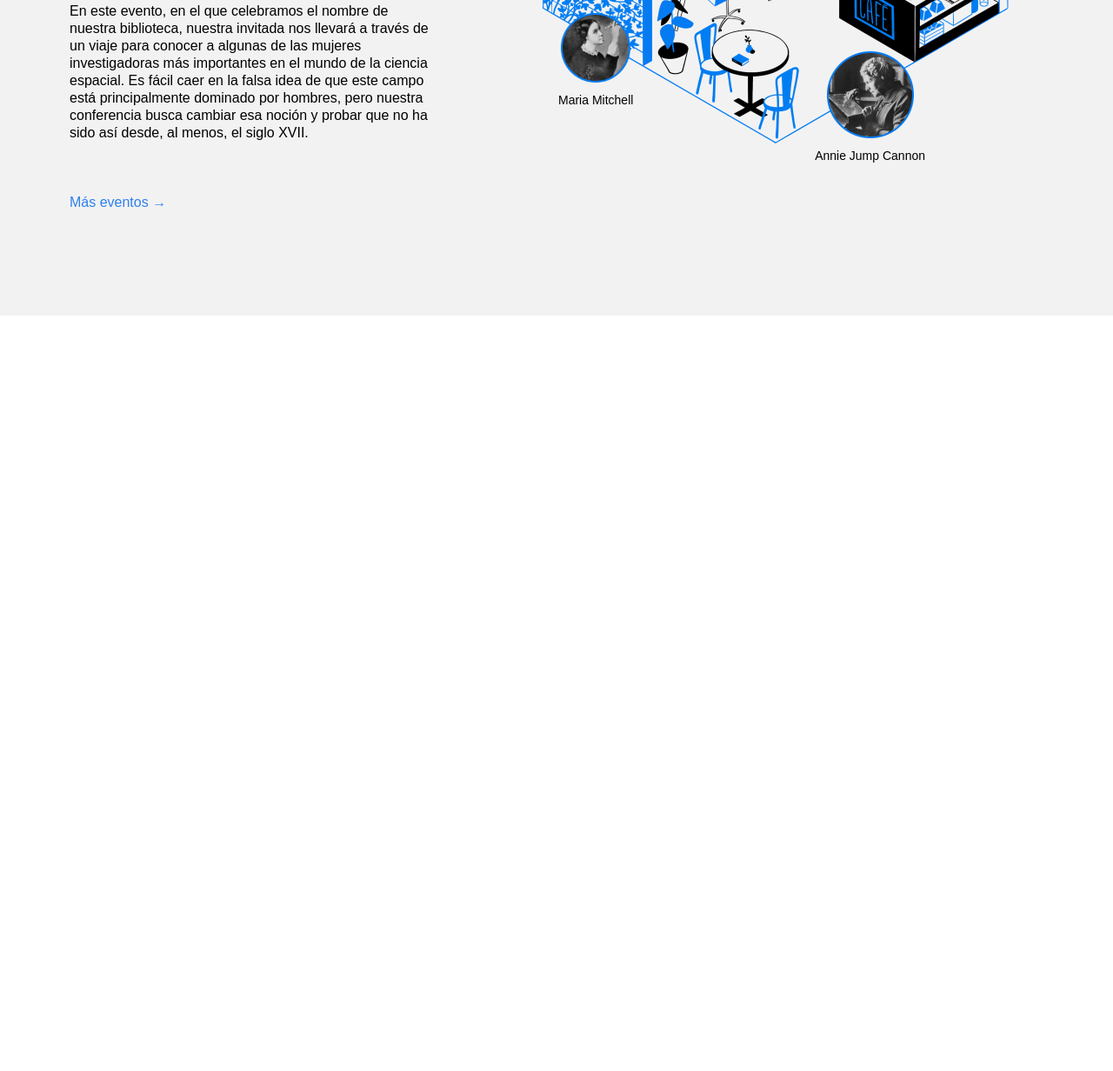
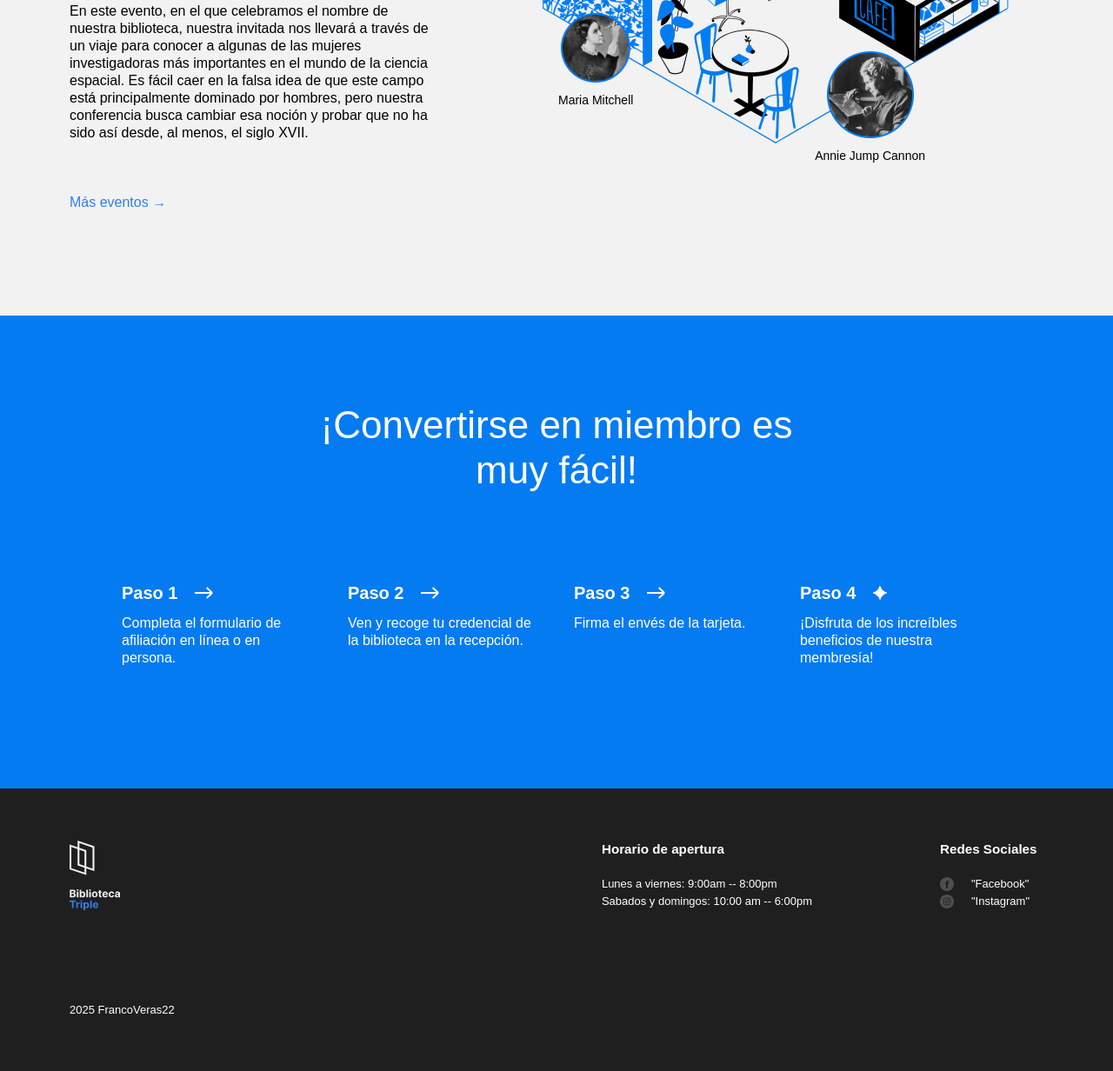
Before and after one commit to FrancoVeras22/web_project_library_es, a plain HTML site: page index.html in a window 1280 px wide. Shown: the part 2575-3807 px from the top of the page at 87% size. Before the commit the page ends 2938 px from the top, so only its background shows below. Drawn offline with Linux system fonts and the light colour scheme.

Commit message:
anexo clase membership y footer, index.html style.css

```diff
--- a/index.html
+++ b/index.html
@@ -212,7 +212,114 @@
             </div>
           </div>
         </section>
+        <section class="membership" id="membership">
+          <h2 class="membership__title">
+            ¡Convertirse en miembro es muy fácil!
+          </h2>
+          <ul class="membership__steps">
+            <li class="step">
+              <h3 class="step__title">
+                Paso 1
+                <img
+                  src="./images/icon_step_forward.svg"
+                  alt="icon forward"
+                  class="step__icon"
+                />
+              </h3>
+              <p class="step__description">
+                Completa el formulario de afiliación en línea o en persona.
+              </p>
+            </li>
+            <li class="step">
+              <h3 class="step__title">
+                Paso 2
+                <img
+                  src="./images/icon_step_forward.svg"
+                  alt="icon forward"
+                  class="step__icon"
+                />
+              </h3>
+              <p class="step__description">
+                Ven y recoge tu credencial de la biblioteca en la recepción.
+              </p>
+            </li>
+            <li class="step">
+              <h3 class="step__title">
+                Paso 3
+                <img
+                  src="./images/icon_step_forward.svg"
+                  alt="icon forward"
+                  class="step__icon"
+                />
+              </h3>
+              <p class="step__description">Firma el envés de la tarjeta.</p>
+            </li>
+            <li class="step">
+              <h3 class="step__title">
+                Paso 4
+                <img
+                  src="./images/icon_step_finish.svg"
+                  alt="icon finish"
+                  class="step__icon"
+                />
+              </h3>
+              <p class="step__description">
+                ¡Disfruta de los increíbles beneficios de nuestra membresía!
+              </p>
+            </li>
+          </ul>
+        </section>
       </main>
+      <footer class="footer" id="footer">
+        <div class="footer__cover">
+          <div class="footer__columns">
+            <div class="footer__column">
+              <img
+                src="./images/logo_white.svg"
+                alt="Logotipo biblioteca Triple Peaks"
+                class="footer__logo"
+              />
+            </div>
+            <div class="footer__column footer__column_content_hours">
+              <h3 class="footer__column-heading">Horario de apertura</h3>
+              <ul class="footer__list">
+                <li class="footer__list-item">
+                  Lunes a viernes: 9:00am -- 8:00pm
+                </li>
+                <li class="footer__list-item">
+                  Sabados y domingos: 10:00 am -- 6:00pm
+                </li>
+              </ul>
+            </div>
+            <div class="footer__column footer__column_content_social">
+              <h3 class="footer__column-heading">Redes Sociales</h3>
+              <ul class="footer__list">
+                <li class="footer__list-item">
+                  <a href="#" class="footer__column-link">
+                    <img
+                      src="./images/facebook_white.svg"
+                      alt="Facebook logo"
+                      class="footer__social-icon"
+                    />
+                    "Facebook"
+                  </a>
+                </li>
+                <li class="footer__list-item">
+                  <a href="#" class="footer__column-link">
+                    <img
+                      src="./images/instagram_white.svg"
+                      alt="Instagram logo"
+                      class="footer__social-icon"
+                    />
+                    "Instagram"
+                  </a>
+                </li>
+              </ul>
+            </div>
+          </div>
+          <p class="footer__copyright">2025 FrancoVeras22</p>
+        </div>
+      </footer>
     </div>
   </body>
 </html>
--- a/styles/style.css
+++ b/styles/style.css
@@ -223,9 +223,6 @@
   color: #2f80ed;
   text-decoration: none;
 }
-.events__content {
-  flex-basis: 580px;
-}
 
 .events__cover {
   flex-grow: 1;
@@ -292,3 +289,121 @@
   font-size: 14px;
   margin: 0;
 }
+.membership {
+  padding: 100px 0 140px;
+  background-color: #057bf2;
+  color: #ffffff;
+}
+
+.membership__title {
+  max-width: 574px;
+  margin: 0 auto;
+  text-align: center;
+  font-size: 44px;
+  font-weight: 500;
+  line-height: 52px;
+}
+
+.membership__steps {
+  list-style-type: none;
+  padding: 0;
+  margin: 100px 0 0;
+  flex-wrap: wrap;
+  gap: 40px;
+  display: flex;
+  justify-content: center;
+}
+
+.step {
+  flex-basis: 220px;
+}
+
+.step__title {
+  margin: 0;
+  font-size: 20px;
+  line-height: 30px;
+  font-weight: 700;
+  display: flex;
+  align-items: center;
+}
+
+.step__icon {
+  margin-left: 20px;
+}
+
+.step__description {
+  margin: 10px 0 0;
+}
+
+.footer {
+  display: flex;
+  box-sizing: border-box;
+  color: #fff;
+  background-color: #1f1f1f;
+  padding: 60px 80px;
+}
+.footer__cover {
+  width: 100%;
+  position: relative;
+}
+.footer__columns {
+  display: flex;
+  justify-content: space-between;
+}
+
+.footer__column_content_hours {
+  font-size: small;
+  position: absolute;
+  right: 250px;
+  margin-left: auto;
+}
+
+.footer__column_content_social {
+  font-size: small;
+  margin-left: 80px;
+}
+
+.footer__logo {
+  width: 58px;
+  height: 80px;
+}
+
+.footer__column-heading {
+  margin-top: 0;
+  margin-bottom: 20px;
+}
+
+.footer__list {
+  /* El siguiente código elimina los estilos predeterminados del navegador para las listas */
+  list-style-type: none;
+  padding: 0;
+  margin: 0;
+}
+
+.footer__list-item {
+  display: flex;
+  flex-wrap: wrap;
+  gap: 10px;
+  padding: 0 16px 0 0;
+}
+
+.footer__column-link {
+  display: flex;
+  color: white;
+  text-decoration: none;
+  column-gap: 10px;
+  align-items: center;
+}
+
+.footer__social-icon {
+  width: 16px;
+  height: 16px;
+  padding-right: 10px;
+  padding-bottom: 0;
+}
+
+.footer__copyright {
+  margin-top: 100px;
+  margin-bottom: 0;
+  font-size: small;
+}
```
